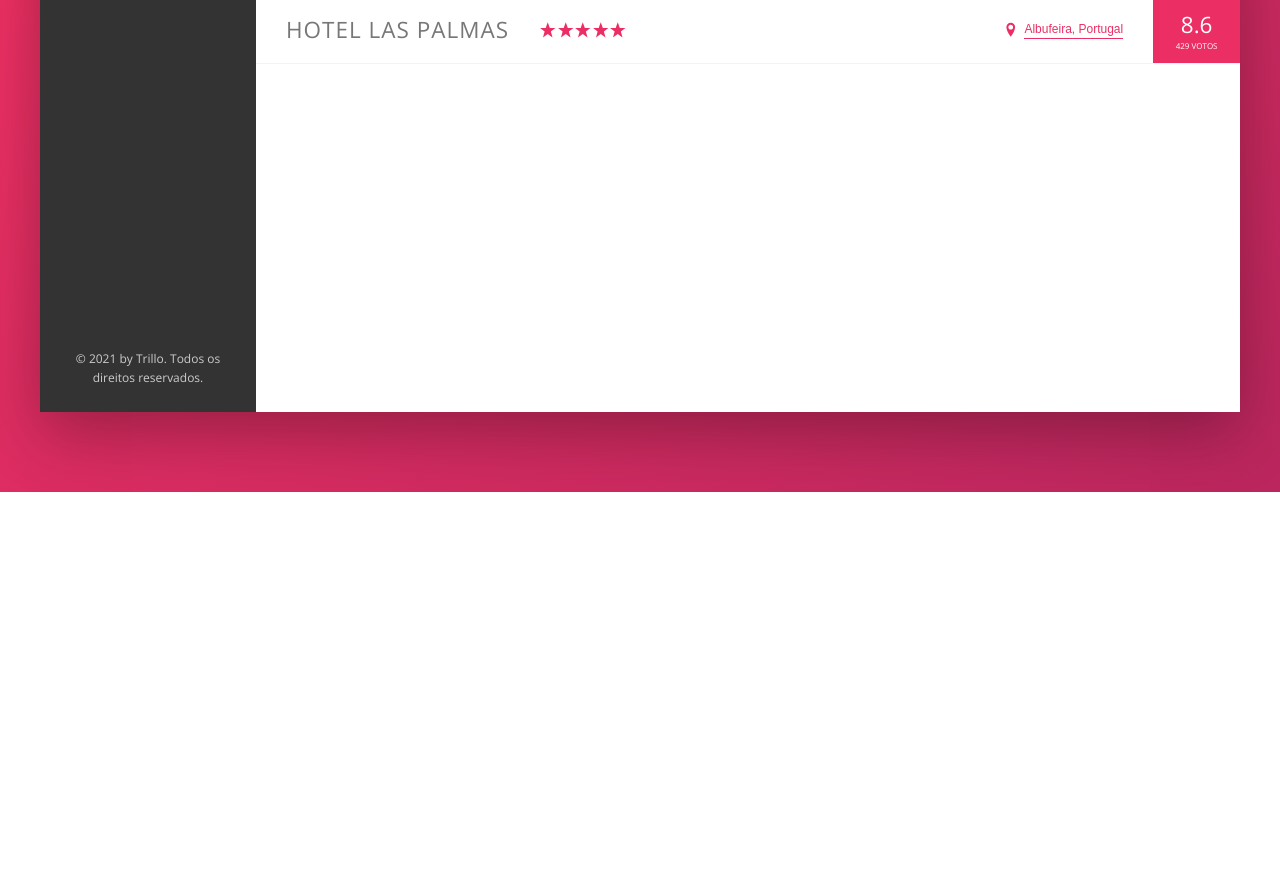
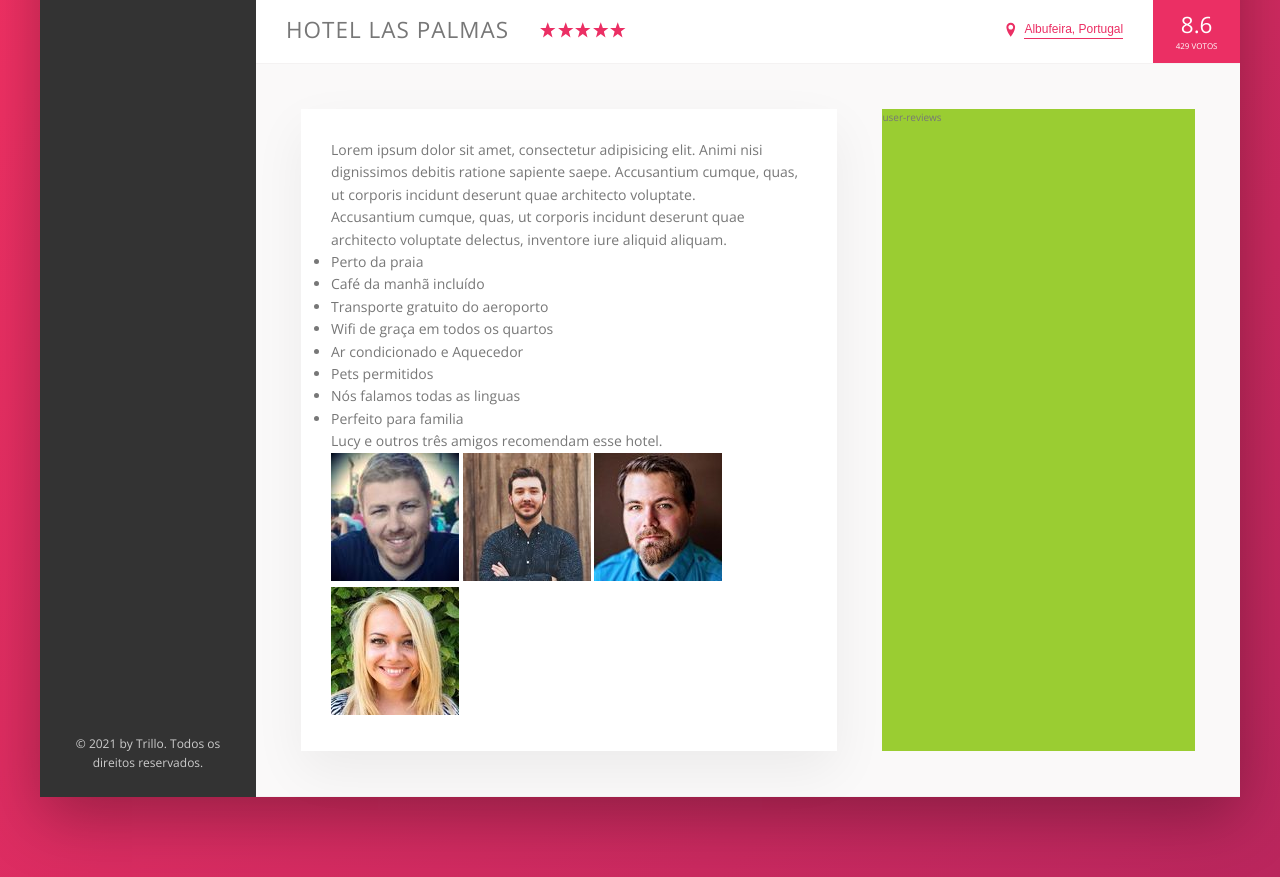
Before and after one commit to IsabelyDev/Trillo, a website: page index.html in a window 1280 px wide. Shown: the part 538-1415 px from the top of the page. Before the commit the page ends 1030 px from the top, so only its background shows below. Drawn offline with nearby package versions, Linux system fonts and the light colour scheme.

Commit message:
description section

```diff
--- a/index.html
+++ b/index.html
@@ -1,5 +1,6 @@
 <!DOCTYPE html>
 <html lang="pt-br">
+
 <head>
     <meta charset="UTF-8">
     <meta name="viewport" content="width=device-width, initial-scale=1.0">
@@ -13,11 +14,11 @@
     <div class="container">
 
         <header class="header">
-            <img src="img/logo.png" alt="Trillo logo" class="logo" >
+            <img src="img/logo.png" alt="Trillo logo" class="logo">
 
             <form action="" class="search">
 
-                <input type="text" class="search__input" placeholder="Pesquise os hoteis" >
+                <input type="text" class="search__input" placeholder="Pesquise os hoteis">
 
                 <button class="search__button">
                     <svg class="search__icon">
@@ -138,30 +139,30 @@
                     <div class="overview__stars">
 
                         <svg class="overview__icon-star">
-                            <use xlink:href="img/sprite.svg#icon-star" ></use>
+                            <use xlink:href="img/sprite.svg#icon-star"></use>
                         </svg>
 
                         <svg class="overview__icon-star">
-                            <use xlink:href="img/sprite.svg#icon-star" ></use>
+                            <use xlink:href="img/sprite.svg#icon-star"></use>
                         </svg>
 
                         <svg class="overview__icon-star">
-                            <use xlink:href="img/sprite.svg#icon-star" ></use>
+                            <use xlink:href="img/sprite.svg#icon-star"></use>
                         </svg>
 
                         <svg class="overview__icon-star">
-                            <use xlink:href="img/sprite.svg#icon-star" ></use>
+                            <use xlink:href="img/sprite.svg#icon-star"></use>
                         </svg>
 
                         <svg class="overview__icon-star">
-                            <use xlink:href="img/sprite.svg#icon-star" ></use>
+                            <use xlink:href="img/sprite.svg#icon-star"></use>
                         </svg>
 
                     </div>
 
                     <div class="overview__location">
                         <svg class="overview__icon-location">
-                            <use xlink:href="img/sprite.svg#icon-location-pin" ></use>
+                            <use xlink:href="img/sprite.svg#icon-location-pin"></use>
                         </svg>
 
                         <button class="btn-inline">Albufeira, Portugal</button>
@@ -174,9 +175,54 @@
 
                 </div>
 
+                <div class="detail">
+                    <div class="description">
+                        <p class="paragraph">
+                            Lorem ipsum dolor sit amet, consectetur adipisicing elit. Animi nisi dignissimos debitis
+                            ratione sapiente saepe. Accusantium cumque, quas, ut corporis incidunt deserunt quae
+                            architecto voluptate.
+                        </p>
+
+                        <p class="paragraph">
+                            Accusantium cumque, quas, ut corporis incidunt deserunt quae architecto voluptate delectus,
+                            inventore iure aliquid aliquam.
+                        </p>
+
+                        <ul class="list">
+                            <li class="list__item">Perto da praia</li>
+                            <li class="list__item"> Café da manhã incluído </li>
+                            <li class="list__item"> Transporte gratuito do aeroporto </li>
+                            <li class="list__item"> Wifi de graça em todos os quartos </li>
+                            <li class="list__item"> Ar condicionado e Aquecedor </li>
+                            <li class="list__item"> Pets permitidos  </li>
+                            <li class="list__item"> Nós falamos todas as linguas  </li>
+                            <li class="list__item"> Perfeito para familia  </li>
+                        </ul>
+
+                        <div class="recommend">
+                            <p class="recommend__count">
+                                Lucy e outros três amigos recomendam esse hotel.
+                            </p>
+
+                            <div class="recommend__friends">
+                                <img src="img/user-3.jpg" alt="foto 1" class="recommend_photo">
+                                <img src="img/user-4.jpg" alt="foto 2" class="recommend_photo">
+                                <img src="img/user-5.jpg" alt="foto 3" class="recommend_photo">
+                                <img src="img/user-6.jpg" alt="foto 4" class="recommend_photo">
+                            </div>
+                        </div>
+
+                    </div>
+
+                    <div class="user-reviews">
+                        user-reviews
+                    </div>
+                </div>
+
             </main>
         </div>
 
     </div>
 </body>
+
 </html>
--- a/sass/_base.scss
+++ b/sass/_base.scss
@@ -1,17 +1,3 @@
-/*
-COLORS
-Primary: #eb2f64
-Primary light: #FF3366
-Primary dark: #BA265D
-Grey light 1: #faf9f9
-Grey light 2: #f4f2f2
-Grey light 3: #f0eeee
-Grey light 4: #ccc
-Grey dark 1: #333
-Grey dark 2: #777
-Grey dark 3: #999
-*/
-
 :root {
     --color-primary: #eb2f64;
     --color-primary-light: #FF3366;
@@ -27,6 +13,9 @@
     --color-grey-dark-3: #999;
 
     --shadow-dark: 0 2rem 6rem rgba(0,0,0,.3) ;
+    --shadow-light: 0 2rem 5rem rgba(0,0,0,.06) ;
+
+    --line: 1px solid var(--color-grey-light-2) ;
 }
 
 * {
--- a/sass/_components.scss
+++ b/sass/_components.scss
@@ -210,7 +210,7 @@
 
     display: flex;
     align-items: center;
-    border-bottom:1px solid var(--color-grey-light-2);
+    border-bottom: var(--line) ;
 
     &__heading{
         font-size: 2.25rem;
--- a/sass/_layout.scss
+++ b/sass/_layout.scss
@@ -34,8 +34,26 @@
 
 .hotel-view {
     background-color: #fff;
-
-    height: 80rem;
-
     flex: 1;
 }
+
+.detail {
+    display: flex;
+    padding: 4.5rem ;
+    background: var(--color-grey-light-1);
+    border-bottom: var(--line) ;
+}
+
+.description{
+    font-size: 1.4rem;
+    background-color: #fff;
+    box-shadow: var(--shadow-light);
+    padding: 3rem;
+    flex: 0 0 60%;
+    margin-right: 4.5rem ;
+}
+
+.user-reviews {
+    background-color: yellowgreen;
+    flex: 1;
+}
```
Also changed, not shown: css/style.css.
